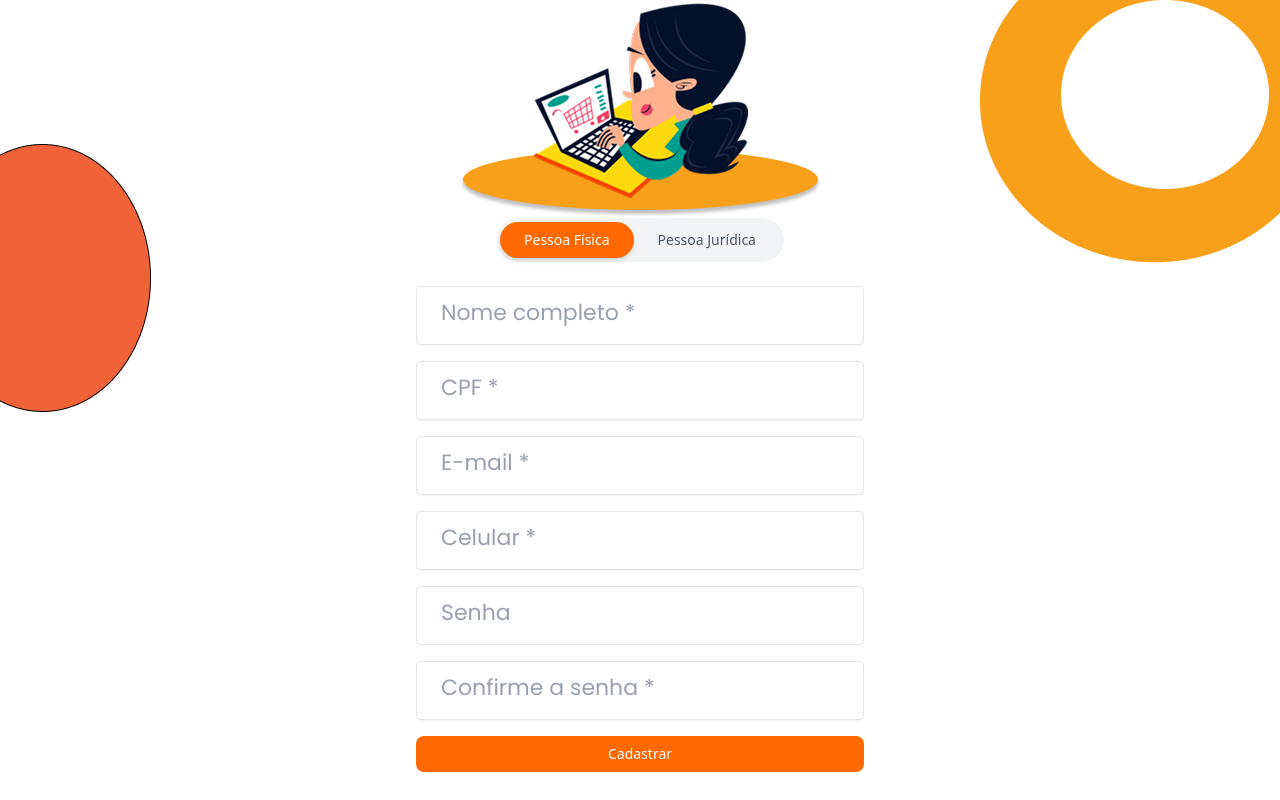
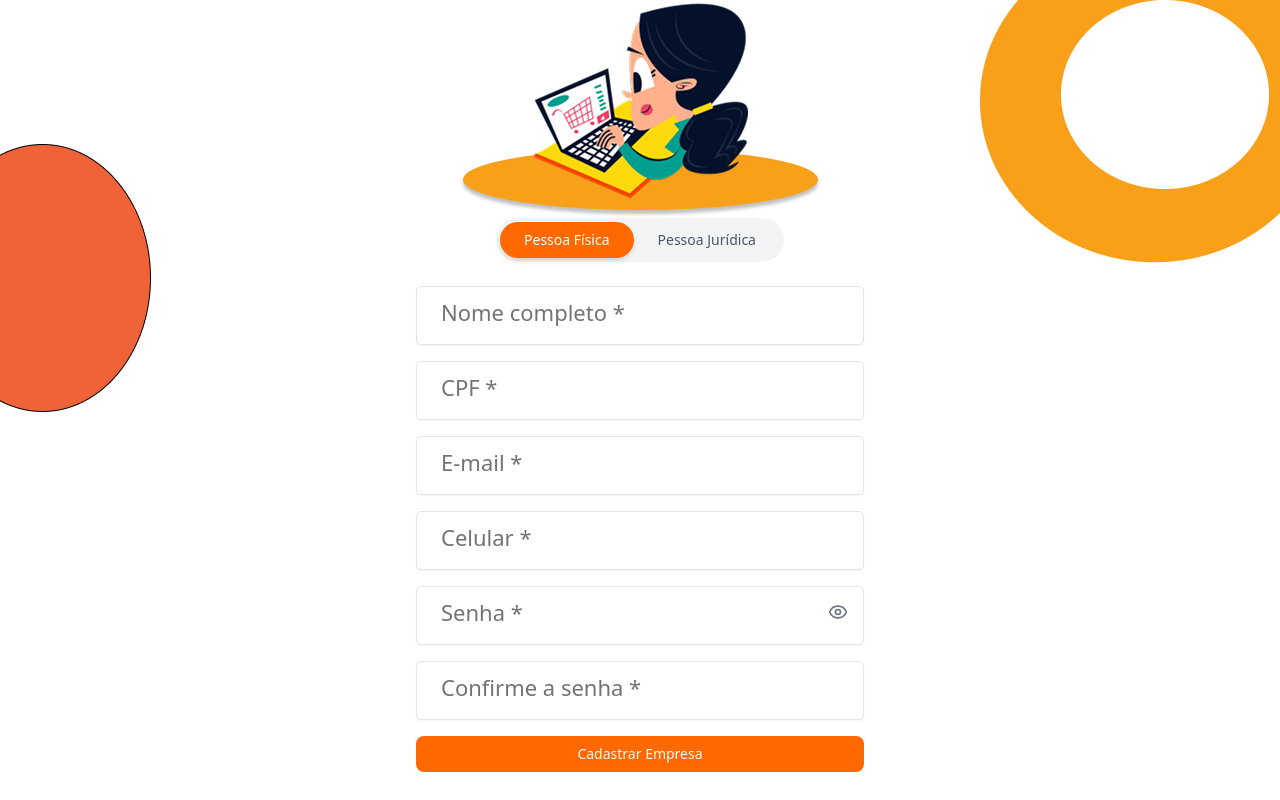
Before and after one commit to R4elDev/FRONT-INFOHUB, a React (Vite) app: page /cadastro in a window 1280 px wide. Built offline with nearby package versions, Linux system fonts and the light colour scheme.

Commit message:
Fazendo conexão com api e realizando o consumo com cadastro

```diff
--- a/package.json
+++ b/package.json
@@ -12,6 +12,7 @@
   "dependencies": {
     "@radix-ui/react-slot": "^1.2.3",
     "@tailwindcss/vite": "^4.1.13",
+    "axios": "^1.12.2",
     "class-variance-authority": "^0.7.1",
     "clsx": "^2.1.1",
     "lucide-react": "^0.544.0",
--- a/src/pages/Cadastro.tsx
+++ b/src/pages/Cadastro.tsx
@@ -6,40 +6,90 @@ import muiemexendonoscompuiter from '../assets/muiemexendonoscompuiter.png'
 import { Button } from '../components/ui/button'
 import { Input } from "../components/ui/input"
 import { useState } from "react"
-
-type TipoPessoa = 'fisica' | 'juridica'
 import { Eye, EyeOff } from "lucide-react"
 import { useNavigate } from 'react-router-dom'
 
+import { cadastrarUsuario } from "../services/requests"
+import type { cadastroRequest } from "../services/types"
+
+type TipoPessoa = 'consumidor' | 'admin' | 'estabelecimento'
+
 function Cadastro() {
   const navigate = useNavigate()
-  const [tipoPessoa, setTipoPessoa] = useState<TipoPessoa>('fisica')
+  const [tipoPessoa, setTipoPessoa] = useState<TipoPessoa>('consumidor')
 
-  // Estados para as senhas
+  // Estados gerais
+  const [nome, setNome] = useState('')
+  const [email, setEmail] = useState('')
+  const [cpf, setCpf] = useState('')
+  const [cnpj, setCnpj] = useState('')
+  const [celular, setCelular] = useState('')
+  const [dataNascimento, setDataNascimento] = useState('')
+
+  // Senhas
   const [senha, setSenha] = useState('')
   const [confirmarSenha, setConfirmarSenha] = useState('')
+  const [showPassword, setShowPassword] = useState(false)
 
-  const handleToggle = (tipo: TipoPessoa) => {
-    setTipoPessoa(tipo)
-  }
+  // Feedback
+  const [loading, setLoading] = useState(false)
+  const [errorMsg, setErrorMsg] = useState<string | null>(null)
+  const [successMsg, setSuccessMsg] = useState<string | null>(null)
 
   // Validações simples
   const senhasIguais = senha === confirmarSenha
   const mostrarErro = confirmarSenha.length > 0 && !senhasIguais
 
+  const handleToggle = (tipo: TipoPessoa) => {
+    setTipoPessoa(tipo)
+    setCpf('')
+    setCnpj('')
+  }
+
+  async function handleSubmit(e: React.FormEvent) {
+    e.preventDefault()
+    setErrorMsg(null)
+    setSuccessMsg(null)
+
+    if (!senhasIguais) {
+      setErrorMsg("As senhas não coincidem")
+      return
+    }
+
+    const payload: cadastroRequest = {
+      nome,
+      email,
+      senha_hash: senha, // ⚠ se sua API quiser hash mesmo, troque aqui
+      perfil: tipoPessoa === "consumidor" ? "admin" : "estabelecimento",
+      cpf: tipoPessoa === "consumidor" ? cpf : "",
+      cnpj: tipoPessoa === "estabelecimento" ? cnpj : null,
+      data_nascimento: dataNascimento || "1900-01-01"
+    }
+
+    try {
+      setLoading(true)
+      const res = await cadastrarUsuario(payload)
+
+      if (res.status) {
+        setSuccessMsg(res.message)
+        setTimeout(() => navigate("/login"), 1000)
+      } else {
+        setErrorMsg(res.message)
+      }
+    } catch (err: any) {
+      setErrorMsg("Erro ao cadastrar, tente novamente.")
+    } finally {
+      setLoading(false)
+    }
+  }
+
   return (
     <div className='h-screen w-screen overflow-hidden flex flex-col'>
       <div className='bg-[#FFFF] relative min-h-screen'>
-        <img
-          src={bolalaranjaCadastro}
-          alt="bola laranja"
-          className="absolute top-0 right-0"
-        />
-        <img
-          src={bolavermelhaCadastro}
-          alt="bola laranja"
-          className="absolute top-36 left-0"
-        />
+        {/* Imagens decorativas */}
+        <img src={bolalaranjaCadastro} alt="bola laranja" className="absolute top-0 right-0" />
+        <img src={bolavermelhaCadastro} alt="bola vermelha" className="absolute top-36 left-0" />
+
         <div className="flex-1 flex flex-col items-center justify-center px-4">
           <img
             src={muiemexendonoscompuiter}
@@ -47,12 +97,12 @@ function Cadastro() {
             className="w-auto h-[80%] object-contain"
           />
 
-          {/* Toggle Component */}
+          {/* Toggle Pessoa */}
           <div className="flex bg-gray-100 rounded-full p-1 mb-6">
             <button
-              onClick={() => handleToggle('fisica')}
-              className={`px-6 py-2 rounded-full text-sm font-medium transition-all duration-300 relative ${
-                tipoPessoa === 'fisica'
+              onClick={() => handleToggle('consumidor')}
+              className={`px-6 py-2 rounded-full text-sm font-medium transition-all duration-300 ${
+                tipoPessoa === 'consumidor'
                   ? 'text-white bg-orange-500 shadow-md'
                   : 'text-gray-600 hover:text-gray-800'
               }`}
@@ -60,9 +110,9 @@ function Cadastro() {
               Pessoa Física
             </button>
             <button
-              onClick={() => handleToggle('juridica')}
-              className={`px-6 py-2 rounded-full text-sm font-medium transition-all duration-300 relative ${
-                tipoPessoa === 'juridica'
+              onClick={() => handleToggle('estabelecimento')}
+              className={`px-6 py-2 rounded-full text-sm font-medium transition-all duration-300 ${
+                tipoPessoa === 'estabelecimento'
                   ? 'text-white bg-orange-500 shadow-md'
                   : 'text-gray-600 hover:text-gray-800'
               }`}
@@ -71,128 +121,114 @@ function Cadastro() {
             </button>
           </div>
 
-          {/* Formulários condicionais */}
-          {tipoPessoa === 'fisica' ? (
-            <div className="w-full max-w-md space-y-4">
+          {/* Form */}
+          <form onSubmit={handleSubmit} className="w-full max-w-md space-y-4">
+            {tipoPessoa === 'consumidor' ? (
+              <>
                 <Input
                   placeholder="Nome completo *"
-                className="h-[59px] bg-white rounded-[5px] text-[32px] px-6 placeholder:text-[22px] placeholder:text-gray-400 font-[Poppins]"
+                  value={nome}
+                  onChange={(e) => setNome(e.target.value)}
+                  className="h-[59px] bg-white rounded-[5px] text-[32px] px-6 placeholder:text-[22px]"
                 />
                 <Input
                   placeholder="CPF *"
-                className="h-[59px] bg-white rounded-[5px] text-[32px] px-6 placeholder:text-[22px] placeholder:text-gray-400 font-[Poppins]"
+                  value={cpf}
+                  onChange={(e) => setCpf(e.target.value)}
+                  className="h-[59px] bg-white rounded-[5px] text-[32px] px-6 placeholder:text-[22px]"
                 />
                 <Input
-                placeholder="E-mail *" type="email"
-                className="h-[59px] bg-white rounded-[5px] text-[32px] px-6 placeholder:text-[22px] placeholder:text-gray-400 font-[Poppins]"
+                  placeholder="E-mail *"
+                  type="email"
+                  value={email}
+                  onChange={(e) => setEmail(e.target.value)}
+                  className="h-[59px] bg-white rounded-[5px] text-[32px] px-6 placeholder:text-[22px]"
                 />
                 <Input
                   placeholder="Celular *"
-                className="h-[59px] bg-white rounded-[5px] text-[32px] px-6 placeholder:text-[22px] placeholder:text-gray-400 font-[Poppins]"
+                  value={celular}
+                  onChange={(e) => setCelular(e.target.value)}
+                  className="h-[59px] bg-white rounded-[5px] text-[32px] px-6 placeholder:text-[22px]"
                 />
+              </>
+            ) : (
+              <>
+                <Input
+                  placeholder="CNPJ *"
+                  value={cnpj}
+                  onChange={(e) => setCnpj(e.target.value)}
+                  className="h-[59px] bg-white rounded-[5px] text-[32px] px-6 placeholder:text-[22px]"
+                />
+                <Input
+                  placeholder="Nome *"
+                  value={nome}
+                  onChange={(e) => setNome(e.target.value)}
+                  className="h-[59px] bg-white rounded-[5px] text-[32px] px-6 placeholder:text-[22px]"
+                />
+                <Input
+                  placeholder="E-mail *"
+                  type="email"
+                  value={email}
+                  onChange={(e) => setEmail(e.target.value)}
+                  className="h-[59px] bg-white rounded-[5px] text-[32px] px-6 placeholder:text-[22px]"
+                />
+              </>
+            )}
 
             {/* Campo Senha */}
+            <div className="relative">
               <Input
-                placeholder="Senha"
-                type="password"
+                placeholder="Senha *"
+                type={showPassword ? "text" : "password"}
                 value={senha}
                 onChange={(e) => setSenha(e.target.value)}
-                className="h-[59px] bg-white rounded-[5px] text-[32px] px-6 placeholder:text-[22px] placeholder:text-gray-400 font-[Poppins]"
+                className="h-[59px] bg-white rounded-[5px] text-[32px] px-6 placeholder:text-[22px]"
               />
+              <button
+                type="button"
+                onClick={() => setShowPassword(!showPassword)}
+                className="absolute right-4 top-4 text-gray-500"
+              >
+                {showPassword ? <EyeOff size={20} /> : <Eye size={20} />}
+              </button>
+            </div>
 
-              {/* Campo Confirmar Senha */}
+            {/* Confirmar Senha */}
             <div>
               <Input
                 placeholder="Confirme a senha *"
                 type="password"
                 value={confirmarSenha}
                 onChange={(e) => setConfirmarSenha(e.target.value)}
-                  className={`h-[59px] bg-white rounded-[5px] text-[32px] px-6 placeholder:text-[22px] placeholder:text-gray-400 font-[Poppins] ${
-                    mostrarErro ? 'border-2 border-red-400' : ''
+                className={`h-[59px] bg-white rounded-[5px] text-[32px] px-6 placeholder:text-[22px] ${
+                  mostrarErro ? "border-2 border-red-400" : ""
                 }`}
               />
-
-                {/* Mensagem de erro */}
               {mostrarErro && (
-                  <p className="text-red-500 text-sm mt-1 px-2">
-                    ❌ As senhas não coincidem
-                  </p>
+                <p className="text-red-500 text-sm mt-1 px-2">❌ As senhas não coincidem</p>
               )}
-
-                {/* Mensagem de sucesso */}
               {senhasIguais && senha.length > 0 && confirmarSenha.length > 0 && (
-                  <p className="text-green-500 text-sm mt-1 px-2">
-                    ✅ Senhas coincidem
-                  </p>
+                <p className="text-green-500 text-sm mt-1 px-2">✅ Senhas coincidem</p>
               )}
             </div>
 
-              <Button className="w-full bg-orange-500 hover:bg-orange-600">
-                Cadastrar
+            {/* Feedback */}
+            {errorMsg && <p className="text-red-500 text-sm">{errorMsg}</p>}
+            {successMsg && <p className="text-green-500 text-sm">{successMsg}</p>}
+
+            {/* Botão */}
+            <Button
+              type="submit"
+              disabled={loading || mostrarErro}
+              className="w-full bg-orange-500 hover:bg-orange-600"
+            >
+              {loading ? "Cadastrando..." : tipoPessoa === "estabelecimento" ? "Cadastrar" : "Cadastrar Empresa"}
             </Button>
-            </div>
-          ) : (
-            <div className="w-full max-w-md space-y-4">
-              <Input
-                placeholder="CNPJ*"
-                className="h-[59px] bg-white rounded-[5px] text-[32px] px-6 placeholder:text-[22px] placeholder:text-gray-400 font-[Poppins]"
-              />
-              <Input
-                placeholder="Nome*"
-                className="h-[59px] bg-white rounded-[5px] text-[32px] px-6 placeholder:text-[22px] placeholder:text-gray-400 font-[Poppins]"
-              />
-              <Input
-                placeholder="E-mail*"
-                type="email"
-                className="h-[59px] bg-white rounded-[5px] text-[32px] px-6 placeholder:text-[22px] placeholder:text-gray-400 font-[Poppins]"
-              />
-
-              {/* Campo Senha */}
-              <Input
-                placeholder="Senha"
-                type="password"
-                value={senha}
-                onChange={(e) => setSenha(e.target.value)}
-                className="h-[59px] bg-white rounded-[5px] text-[32px] px-6 placeholder:text-[22px] placeholder:text-gray-400 font-[Poppins]"
-              />
-
-              {/* Campo Confirmar Senha */}
-              <div>
-                <Input
-                  placeholder="Confirme a senha *"
-                  type="password"
-                  value={confirmarSenha}
-                  onChange={(e) => setConfirmarSenha(e.target.value)}
-                  className={`h-[59px] bg-white rounded-[5px] text-[32px] px-6 placeholder:text-[22px] placeholder:text-gray-400 font-[Poppins] ${
-                    mostrarErro ? 'border-2 border-red-400' : ''
-                  }`}
-                />
-
-                {/* Mensagem de erro */}
-                {mostrarErro && (
-                  <p className="text-red-500 text-sm mt-1 px-2">
-                    ❌ As senhas não coincidem
-                  </p>
-                )}
-
-                {/* Mensagem de sucesso */}
-                {senhasIguais && senha.length > 0 && confirmarSenha.length > 0 && (
-                  <p className="text-green-500 text-sm mt-1 px-2">
-                    ✅ Senhas coincidem
-                  </p>
-                )}
-              </div>
-
-              <Button className="w-full bg-orange-500 hover:bg-orange-600">
-                Cadastrar Empresa
-              </Button>
-            </div>
-          )}
-
+          </form>
         </div>
       </div>
     </div>
   )
 }
 
-export default Cadastro
+export default Cadastro
--- /dev/null
+++ b/src/services/requests.ts
@@ -0,0 +1,21 @@
+import api from '../lib/api'
+import type  { loginRequest,loginResponse,cadastroRequest,cadastroResponse  } from './types'
+
+// Endpoint de login
+export async function login(payload: loginRequest){
+    const { data } = await api.post<loginResponse>("/login", payload)
+
+    // Guardando o token devolvido pela api
+    if (data.token){
+        localStorage.setItem('auth_token', data.token)
+    }
+
+    return data
+}
+
+// Endpoint de cadastro
+export async function cadastrarUsuario(payload: cadastroRequest){
+    const { data } = await api.post<cadastroResponse>("/usuarios/cadastro", payload)
+
+    return data
+}
--- /dev/null
+++ b/src/services/types.ts
@@ -0,0 +1,34 @@
+// Tipo para os dados do login
+export type loginRequest = {
+    email: string,
+    password: string
+}
+
+export type loginResponse = {
+    status: boolean,
+    status_code: number,
+    token: string,
+    usuario: {
+        id: number,
+        nome: string,
+        email: string,
+        perfil: string
+    }
+}
+
+export type cadastroRequest = {
+  nome: string;
+  email: string;
+  senha_hash: string;
+  perfil: 'consumidor' | 'admin' | 'estabelecimento';
+  cpf?: string | null;
+  cnpj?: string | null;
+  data_nascimento: string;
+};
+
+
+export type cadastroResponse = {
+  status: boolean,
+  status_code: number,
+  message: string,
+}
```
Also changed, not shown: src/lib/api.ts (added, +19 -0 lines), 2 other files (tests, documents, lock files or other folders). Lines whose indentation alone changed are shown as unchanged.
